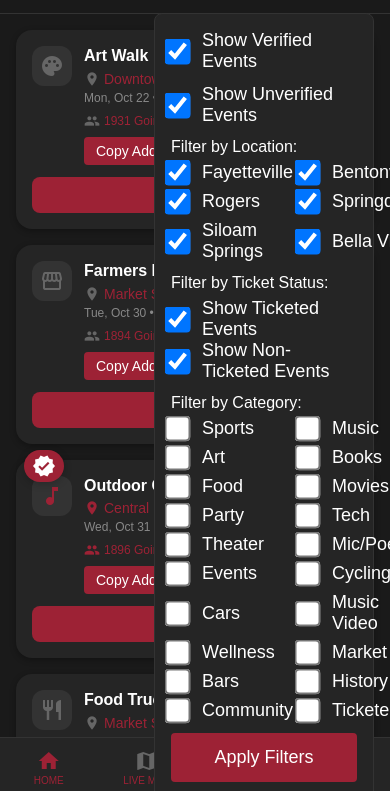
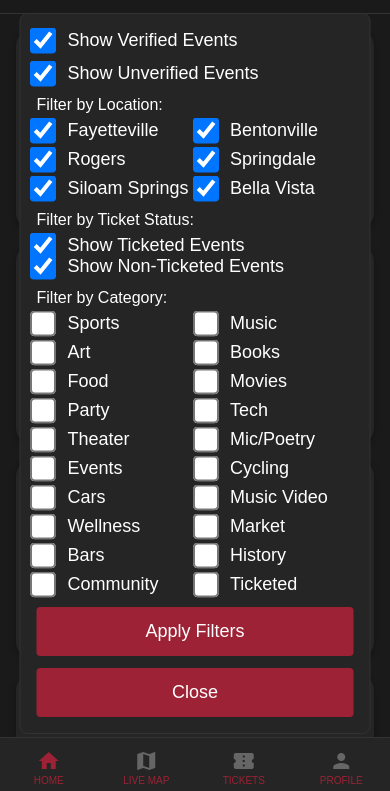
Before and after one commit to carter34325/nwa-connect, a plain HTML site: page index.html in a window 390 px wide. Both pictures are taken after a click on the icon "filter_list". Shown: the part 47-838 px from the top of the page. Drawn offline with Linux system fonts and the light colour scheme.

Commit message:
fixed the filters running off screen for mobile users

```diff
--- a/script.js
+++ b/script.js
@@ -549,7 +549,7 @@ document.getElementById("profileIcon").addEventListener("click", function(){
 // Column Toggle for Event Stream with Mobile Detection
 let columnCount = 1;
 document.getElementById("columnToggle").addEventListener("click", function() {
-  // Detect mobile (small screen) and set max columns accordingly.
+  // Detect small screen; limit max columns to 2 on mobile, 4 on desktop
   const maxColumns = window.innerWidth < 600 ? 2 : 4;
   columnCount++;
   if (columnCount > maxColumns) {
--- a/style.css
+++ b/style.css
@@ -661,6 +661,14 @@ body {
 
 /* Media Queries for Mobile */
 @media (max-width: 600px) {
+  /* Adjust filter menu to open from the top-middle and be wider */
+  .filter-menu {
+    left: 50%;
+    right: auto;
+    transform: translateX(-50%);
+    width: 90%;
+    top: 60px;
+  }
   .filter-menu label {
     font-size: 18px;
   }
```
